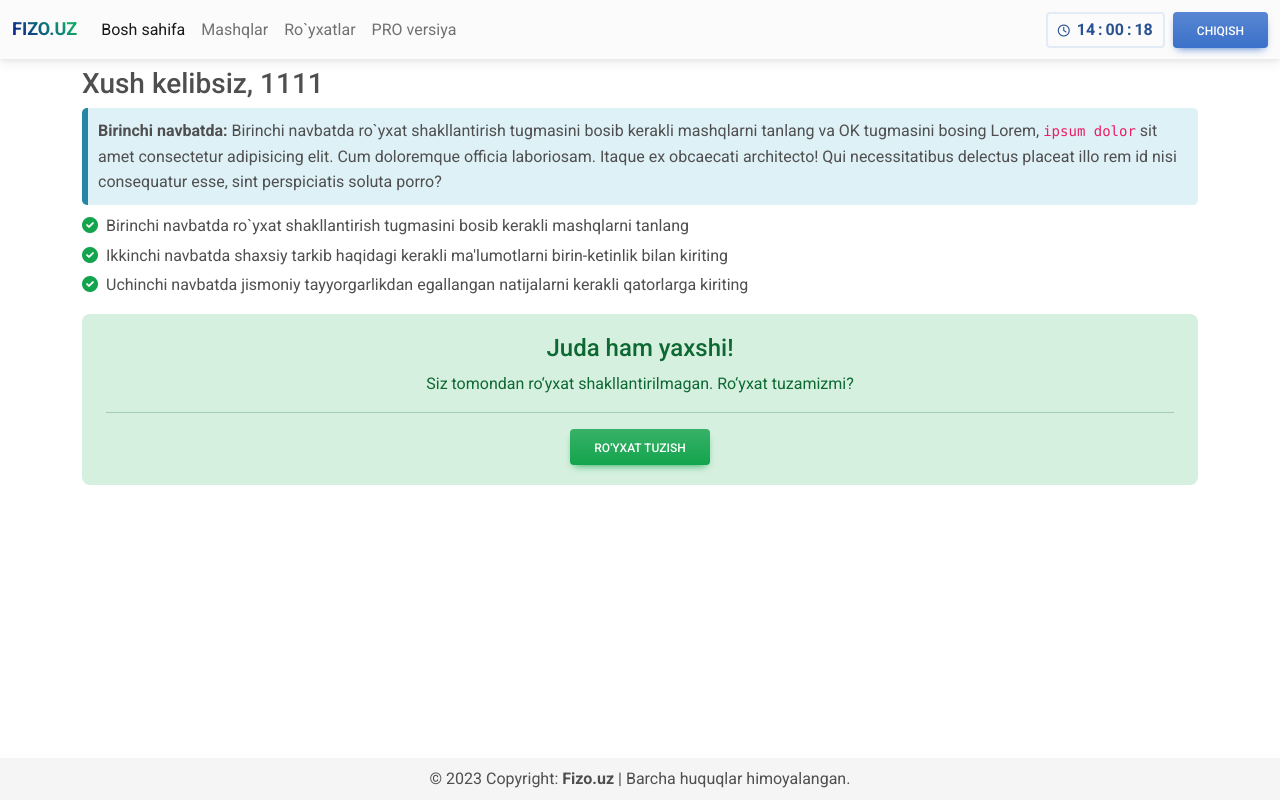
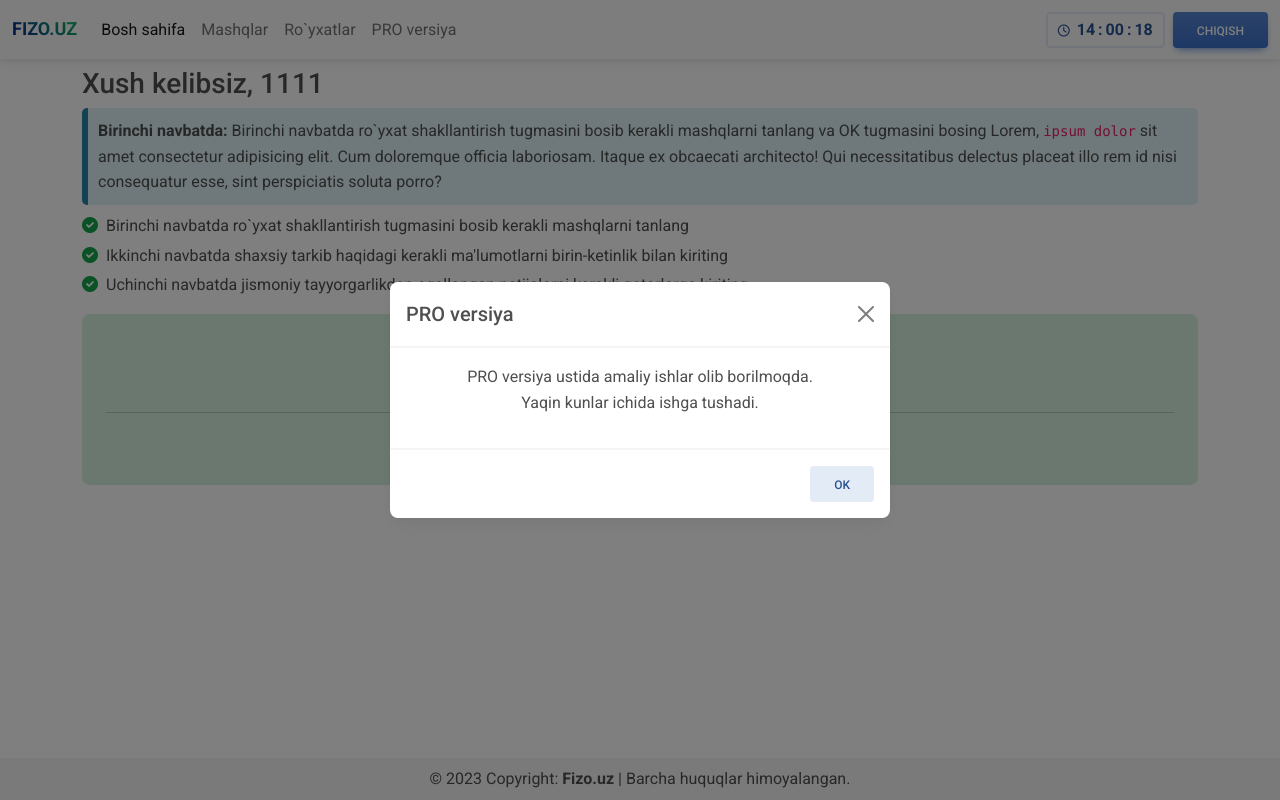
Before and after one commit to nextcloud-uz/fizo, a PHP site: page /home.php in a window 1280 px wide, after a click on "PRO versiya". Run offline with PHP 8.4, Linux system fonts and the light colour scheme; a user stored in the database is signed in; data comes from the database, SQL or seed files in the repository.

Commit message:
Pro version modal

```diff
--- a/home.php
+++ b/home.php
@@ -426,18 +426,31 @@
                               </div>
                               <!-- Modal Natijalarni kiritish End -->
 
+
+
+
+
+                    </section>
+                    </div>
+
+
+                    <?php
+                    }
+                     ?>
+
                      <!-- Modal Pro versiya Start-->
                     <div class="modal fade" id="PROClickmodal" tabindex="-1" aria-labelledby="exampleModalLabel" aria-hidden="true" data-bs-backdrop="true" data-bs-keyboard="true">
                          <div class="modal-dialog modal-dialog-centered">
                               <div class="modal-content">
                                    <div class="modal-header">
-                                        <h5 class="modal-title" id="exampleModalLabel">Tahrirlash</h5>
+                                   <h5 class="modal-title" id="exampleModalLabel">PRO versiya</h5>
                                    <button type="button" class="btn-close" data-bs-dismiss="modal" aria-label="Close"></button>
                                    </div>
                                    <div class="modal-body">
 
-                                             PRO versiya ustida amaliy ishlar olib borilmoqda. <br>
-                                             Yaqin kunlar ichida ishga tushadi.
+                                   <p class="pro">PRO versiya ustida amaliy ishlar olib borilmoqda. <br>
+                                        Yaqin kunlar ichida ishga tushadi.</p>
+
 
                                    </div>
                                    <div class="modal-footer">
@@ -452,32 +465,11 @@
                     <!-- Modal Pro versiya End -->
 
 
-
                </section>
-                    </div>
-
-
-                    <?php
-                    }
-                     ?>
-
-
-               </section>
-               <!-- </div> -->
 
           </div>
 
-
-
      </main>
-
-     <!-- <script type="text/javascript">
-       $('#btn2223').on('click', function(){
-         $('#ModalCreateTable').modal('show');
-       });
-     </script> -->
-
-
 
      <script>
         $(document).ready(function () {
--- a/style.css
+++ b/style.css
@@ -87,6 +87,10 @@
   font-size: 1rem;
   font-weight: 500;
   margin: 0;
+}
+
+p.pro{
+  text-align: center;
 }
 
 p.baho.baho5{
```
Lines whose indentation alone changed are shown as unchanged.
